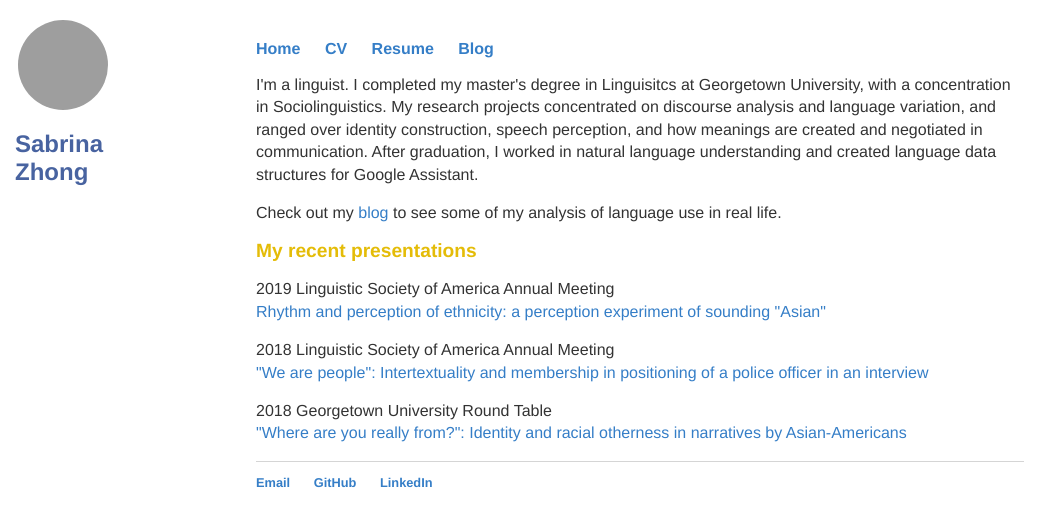
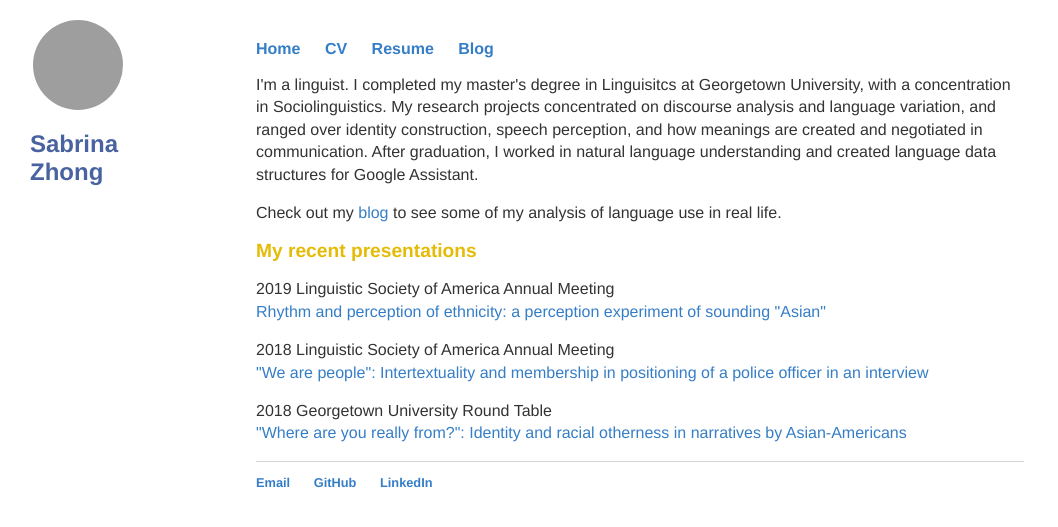
Before and after one commit to sabrinazhong/sabrinazhong.github.io, a Jekyll site: the page built from index.html, in a window 1280 px wide. Shown: the top 527 px of the page, without its empty margins (0-1058 px from the left). Built offline with Jekyll 4.4.1, drawn with Linux system fonts in a browser that asks for light colours; grey boxes are pictures that could not be loaded.

Commit message:
Update main.css

```diff
--- a/css/main.css
+++ b/css/main.css
@@ -55,9 +55,9 @@ ul.posts li {
 
 .sidebar {
   position: fixed;
-  left: 15px;
+  left: 30px;
   top: 20px;
-  width: 80px;
+  width: 90px;
   font-family: Helvetica, sans-serif;
   a {
     text-decoration: none;
```
